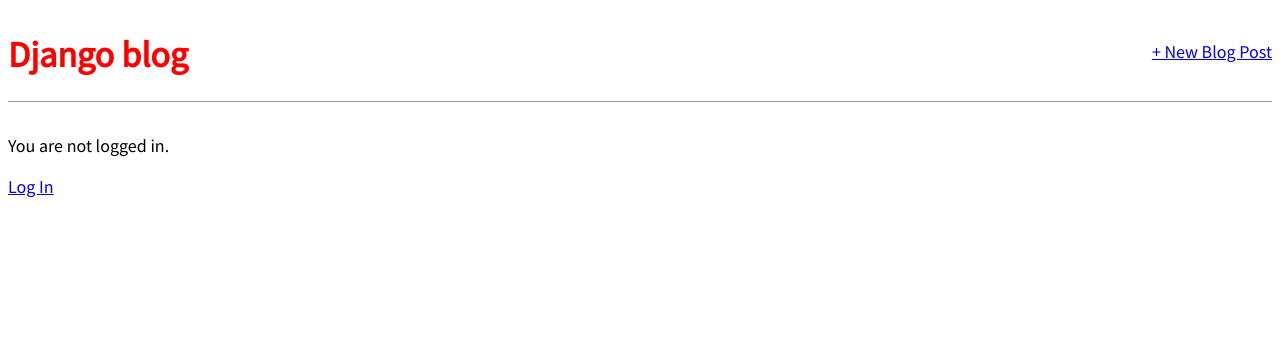
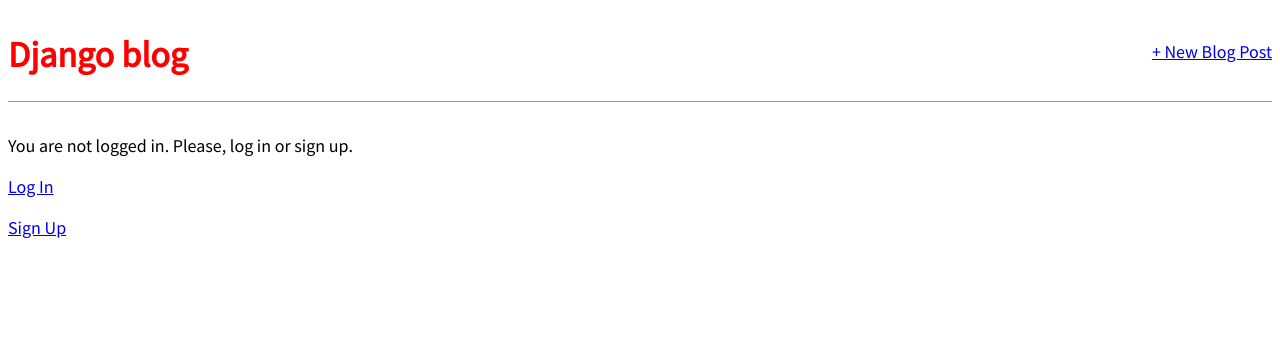
Before and after one commit to ii-dolgaleva/my_thailandblog, a Django app: page / in a window 1280 px wide. Shown: the top 362 px of the page. Run offline with Django 3.2, Linux system fonts and the light colour scheme; data that the repository does not hold is empty.

Commit message:
Added corrected Sign Up.

```diff
--- a/blog/templates/base.html
+++ b/blog/templates/base.html
@@ -19,8 +19,9 @@
             <p>Hi, {{ user.username }}!</p>
             <p><a href="{% url 'logout' %}">Log out</a></p>
         {% else %}
-            <p>You are not logged in.</p>
+            <p>You are not logged in. Please, log in or sign up.</p>
             <a href="{% url 'login' %}">Log In</a>
+            <p><a href="{% url 'signup' %}">Sign Up</a></p>
         {% endif %}
         <div>
             {% block content %}
--- a/my_thai_blog/settings.py
+++ b/my_thai_blog/settings.py
@@ -44,7 +44,6 @@ INSTALLED_APPS = [
 
 MIDDLEWARE = [
     'django.middleware.security.SecurityMiddleware',
-    # 'whitenoise.middleware.WhiteNoiseMiddleware',
     'django.contrib.sessions.middleware.SessionMiddleware',
     'django.middleware.common.CommonMiddleware',
     'django.middleware.csrf.CsrfViewMiddleware',
@@ -123,9 +122,6 @@ USE_TZ = True
 
 STATIC_URL = '/static/'
 STATIC_ROOT = os.path.join(BASE_DIR, 'static')
-# STATIC_ROOT = os.path.join(BASE_DIR, 'staticfiles')
-# STATIC_URL = '/static/'
-# STATICFILES_STORAGE = 'whitenoise.storage.CompressedManifestStaticFilesStorage'
 
 LOGIN_REDIRECT_URL = 'home'
 LOGOUT_REDIRECT_URL = 'home'
```
